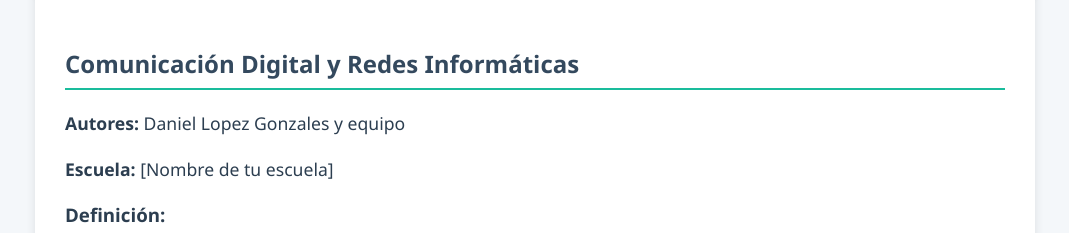
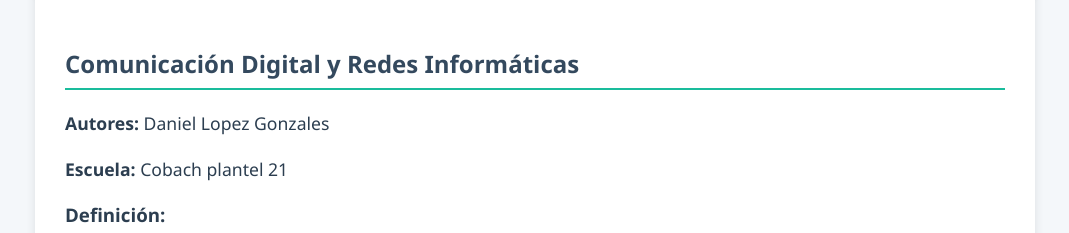
Before and after one commit to daniel7lop/Computadoras_web, a plain HTML site: page index.html in a window 1280 px wide. Shown: the part 3026-3259 px from the top of the page, without its empty margins (105-1174 px from the left). Drawn offline with Linux system fonts and the light colour scheme.

Commit message:
Update index.html

```diff
--- a/index.html
+++ b/index.html
@@ -174,8 +174,8 @@
 
     <section id="comunicacion-redes" class="anchor">
       <h2>Comunicación Digital y Redes Informáticas</h2>
-      <p><strong>Autores:</strong> Daniel Lopez Gonzales y equipo</p>
-      <p><strong>Escuela:</strong> [Nombre de tu escuela]</p>
+      <p><strong>Autores:</strong> Daniel Lopez Gonzales</p>
+      <p><strong>Escuela:</strong> Cobach plantel 21</p>
 
       <h3>Definición:</h3>
       <p><strong>La <em>comunicación digital</em></strong> es el proceso de transmisión de información a través de medios tecnológicos como internet, redes sociales, correo electrónico, plataformas de mensajería, entre otros. A diferencia de la comunicación tradicional (oral o escrita en papel), la digital utiliza dispositivos electrónicos y medios digitales para conectar a las personas.</p>
```
